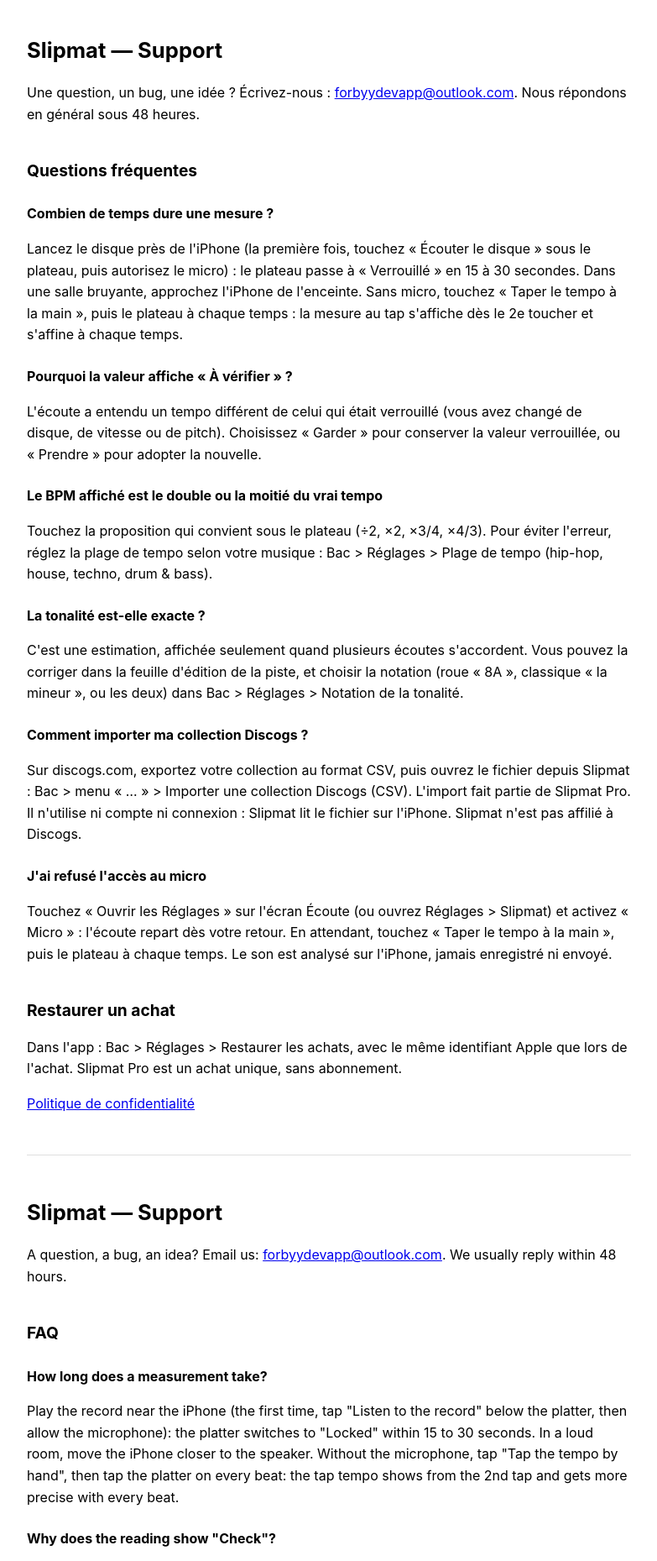
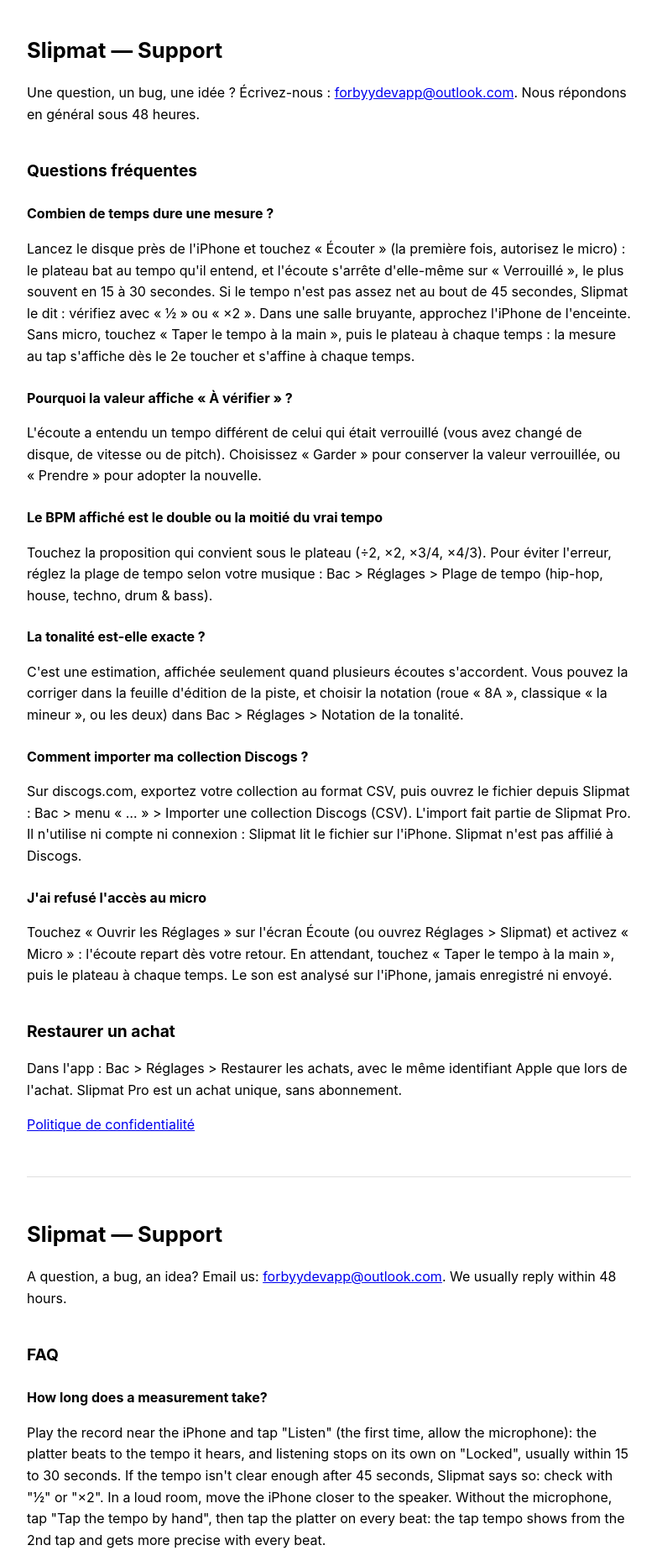
Before and after one commit to Forbyyy/studio-legal, a plain HTML site: page bpm-dj/support.html in a window 1280 px wide. Shown: the top 1859 px of the page at 84% size, without its empty margins (248-1031 px from the left). Drawn offline with Linux system fonts and the light colour scheme.

Commit message:
Slipmat : pages légales (écoute simple, arrêt automatique)
Co-Authored-By: Claude Opus 5.5 <noreply@anthropic.com>

```diff
--- a/bpm-dj/support.html
+++ b/bpm-dj/support.html
@@ -19,7 +19,7 @@
 <h2>Questions fréquentes</h2>
 
 <h3>Combien de temps dure une mesure ?</h3>
-<p>Lancez le disque près de l'iPhone (la première fois, touchez « Écouter le disque » sous le plateau, puis autorisez le micro) : le plateau passe à « Verrouillé » en 15 à 30 secondes. Dans une salle bruyante, approchez l'iPhone de l'enceinte. Sans micro, touchez « Taper le tempo à la main », puis le plateau à chaque temps : la mesure au tap s'affiche dès le 2e toucher et s'affine à chaque temps.</p>
+<p>Lancez le disque près de l'iPhone et touchez « Écouter » (la première fois, autorisez le micro) : le plateau bat au tempo qu'il entend, et l'écoute s'arrête d'elle-même sur « Verrouillé », le plus souvent en 15 à 30 secondes. Si le tempo n'est pas assez net au bout de 45 secondes, Slipmat le dit : vérifiez avec « ½ » ou « ×2 ». Dans une salle bruyante, approchez l'iPhone de l'enceinte. Sans micro, touchez « Taper le tempo à la main », puis le plateau à chaque temps : la mesure au tap s'affiche dès le 2e toucher et s'affine à chaque temps.</p>
 
 <h3>Pourquoi la valeur affiche « À vérifier » ?</h3>
 <p>L'écoute a entendu un tempo différent de celui qui était verrouillé (vous avez changé de disque, de vitesse ou de pitch). Choisissez « Garder » pour conserver la valeur verrouillée, ou « Prendre » pour adopter la nouvelle.</p>
@@ -49,7 +49,7 @@
 <h2>FAQ</h2>
 
 <h3>How long does a measurement take?</h3>
-<p>Play the record near the iPhone (the first time, tap "Listen to the record" below the platter, then allow the microphone): the platter switches to "Locked" within 15 to 30 seconds. In a loud room, move the iPhone closer to the speaker. Without the microphone, tap "Tap the tempo by hand", then tap the platter on every beat: the tap tempo shows from the 2nd tap and gets more precise with every beat.</p>
+<p>Play the record near the iPhone and tap "Listen" (the first time, allow the microphone): the platter beats to the tempo it hears, and listening stops on its own on "Locked", usually within 15 to 30 seconds. If the tempo isn't clear enough after 45 seconds, Slipmat says so: check with "½" or "×2". In a loud room, move the iPhone closer to the speaker. Without the microphone, tap "Tap the tempo by hand", then tap the platter on every beat: the tap tempo shows from the 2nd tap and gets more precise with every beat.</p>
 
 <h3>Why does the reading show "Check"?</h3>
 <p>The app heard a tempo different from the locked one (you changed record, speed or pitch). Choose "Keep" to keep the locked value, or "Take" to use the new one.</p>
```
Also changed, not shown: bpm-dj/confidentialite.html (+2 -2 lines).
